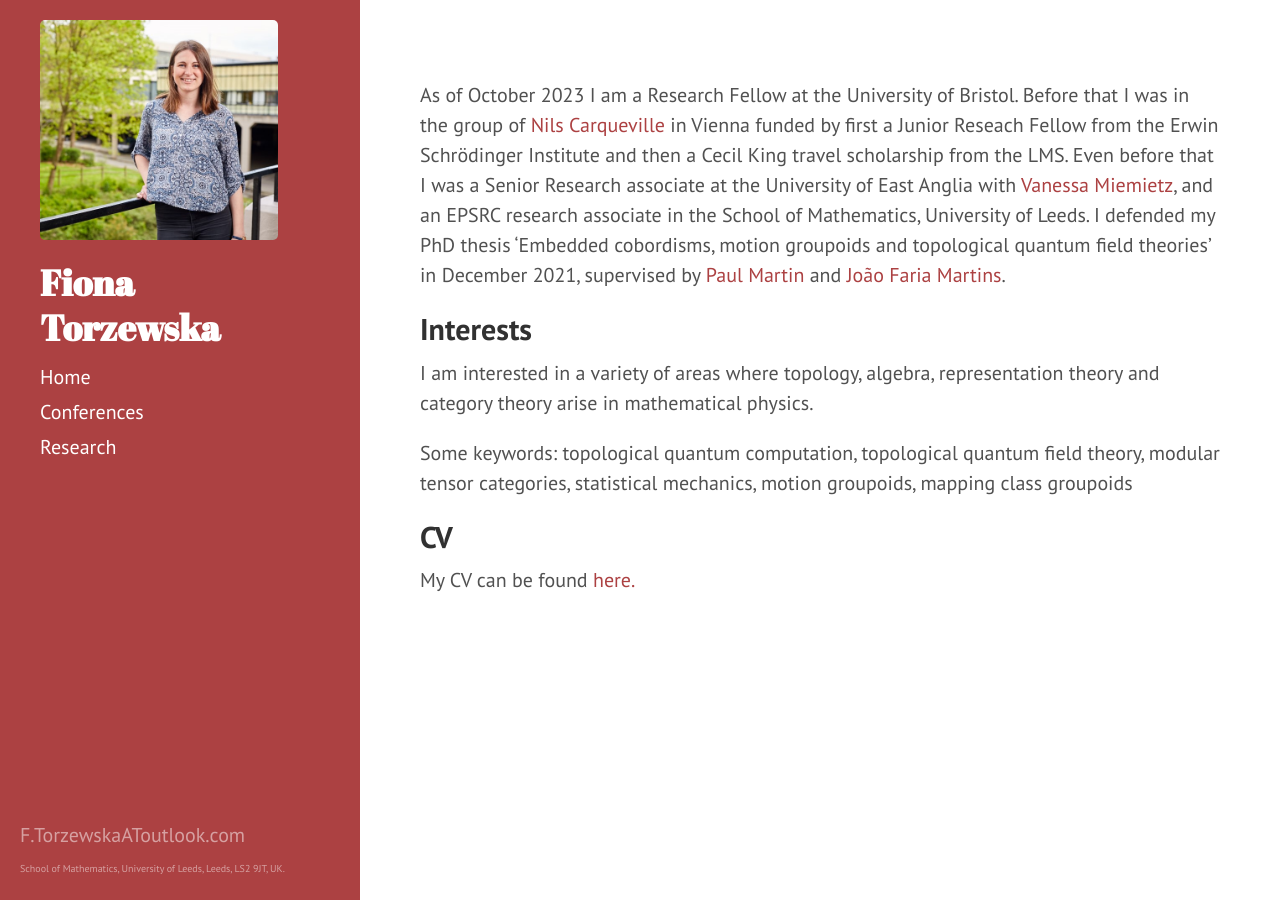
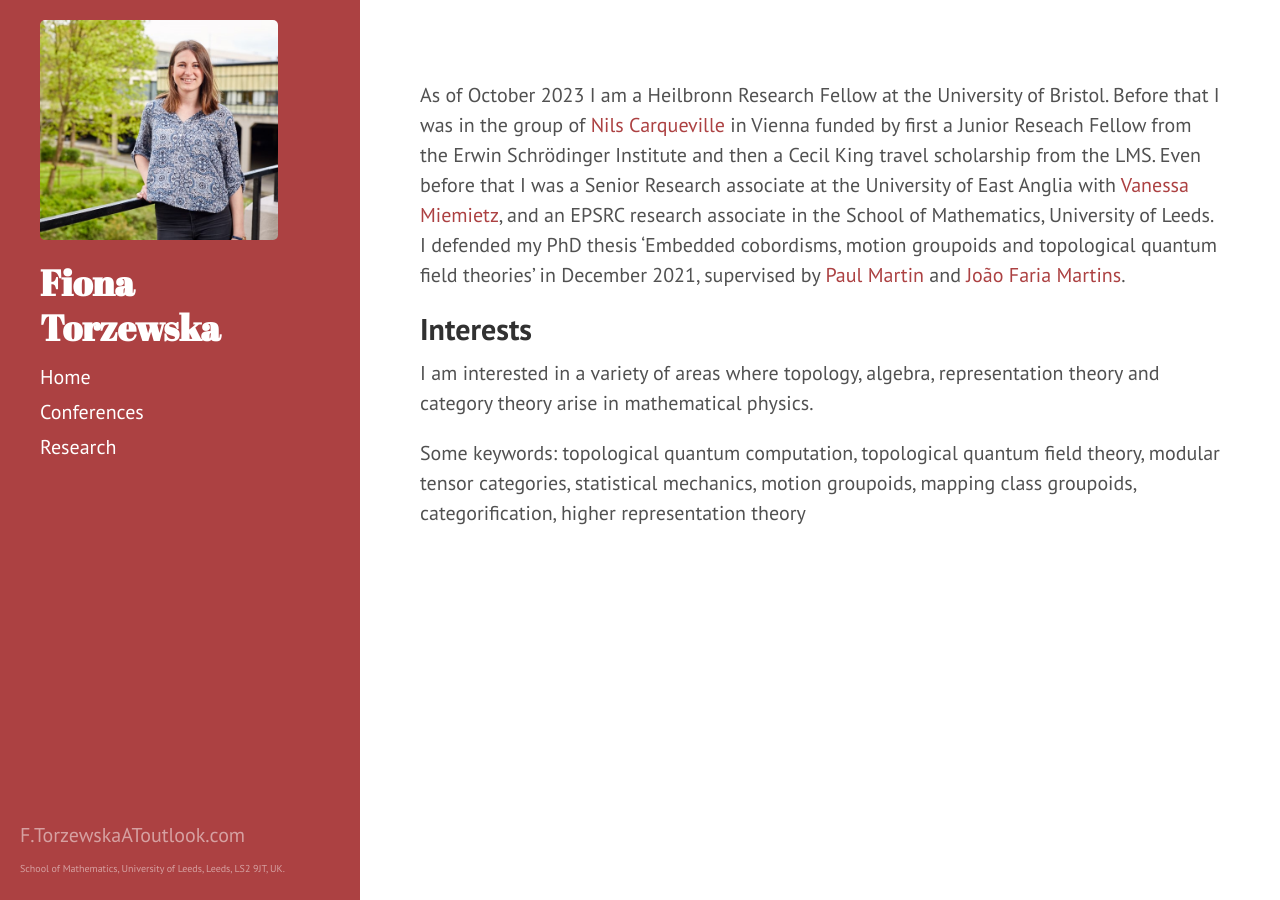
Before and after one commit to fionatorzewska/fionatorzewska.github.io, a Jekyll site: the page built from index.md, in a window 1280 px wide. Built offline with Jekyll 4.4.1, drawn with Linux system fonts in a browser that asks for light colours; Markdown is read by kramdown in place of the engine named in the settings; the list of posts is cut into pages by our own code.

Commit message:
Expanded keywords and removed CV
Updated current position and added new keywords.

```diff
--- a/index.md
+++ b/index.md
@@ -37,18 +37,14 @@ title: Home
   {% endif %}
 </div> --->
 
-As of October 2023 I am a Research Fellow at the University of Bristol. Before that I was in the group of [Nils Carqueville](https://www.carqueville.net/nils/group.php) in Vienna funded by first a Junior Reseach Fellow from the Erwin Schrödinger Institute and then a Cecil King travel scholarship from the LMS. Even before that I was a Senior Research associate at the University of East Anglia with [Vanessa Miemietz](https://research-portal.uea.ac.uk/en/persons/vanessa-miemietz), and an EPSRC research associate in the School of Mathematics, University of Leeds.
+As of October 2023 I am a Heilbronn Research Fellow at the University of Bristol. Before that I was in the group of [Nils Carqueville](https://www.carqueville.net/nils/group.php) in Vienna funded by first a Junior Reseach Fellow from the Erwin Schrödinger Institute and then a Cecil King travel scholarship from the LMS. Even before that I was a Senior Research associate at the University of East Anglia with [Vanessa Miemietz](https://research-portal.uea.ac.uk/en/persons/vanessa-miemietz), and an EPSRC research associate in the School of Mathematics, University of Leeds.
 I defended my PhD thesis 'Embedded cobordisms, motion groupoids and topological quantum field theories' in December 2021, supervised by [Paul Martin](http://www1.maths.leeds.ac.uk/~ppmartin/research.html) and [Jo&atilde;o Faria Martins](http://www1.maths.leeds.ac.uk/~pmtjfa/).
 
 ## Interests
 
 I am interested in a variety of areas where topology, algebra, representation theory and category theory arise in mathematical physics.
 
-Some keywords: topological quantum computation, topological quantum field theory, modular tensor categories, statistical mechanics, motion groupoids, mapping class groupoids
-
-## CV
-
-My CV can be found <a href="CV/CV_FTorzewskaWebsite.pdf" target="_blank">here.</a>
+Some keywords: topological quantum computation, topological quantum field theory, modular tensor categories, statistical mechanics, motion groupoids, mapping class groupoids, categorification, higher representation theory
 
 
 <!-- Whenever you commit to this repository, GitHub Pages will run [Jekyll](https://jekyllrb.com/) to rebuild the pages in your site, from the content in your Markdown files.
```
